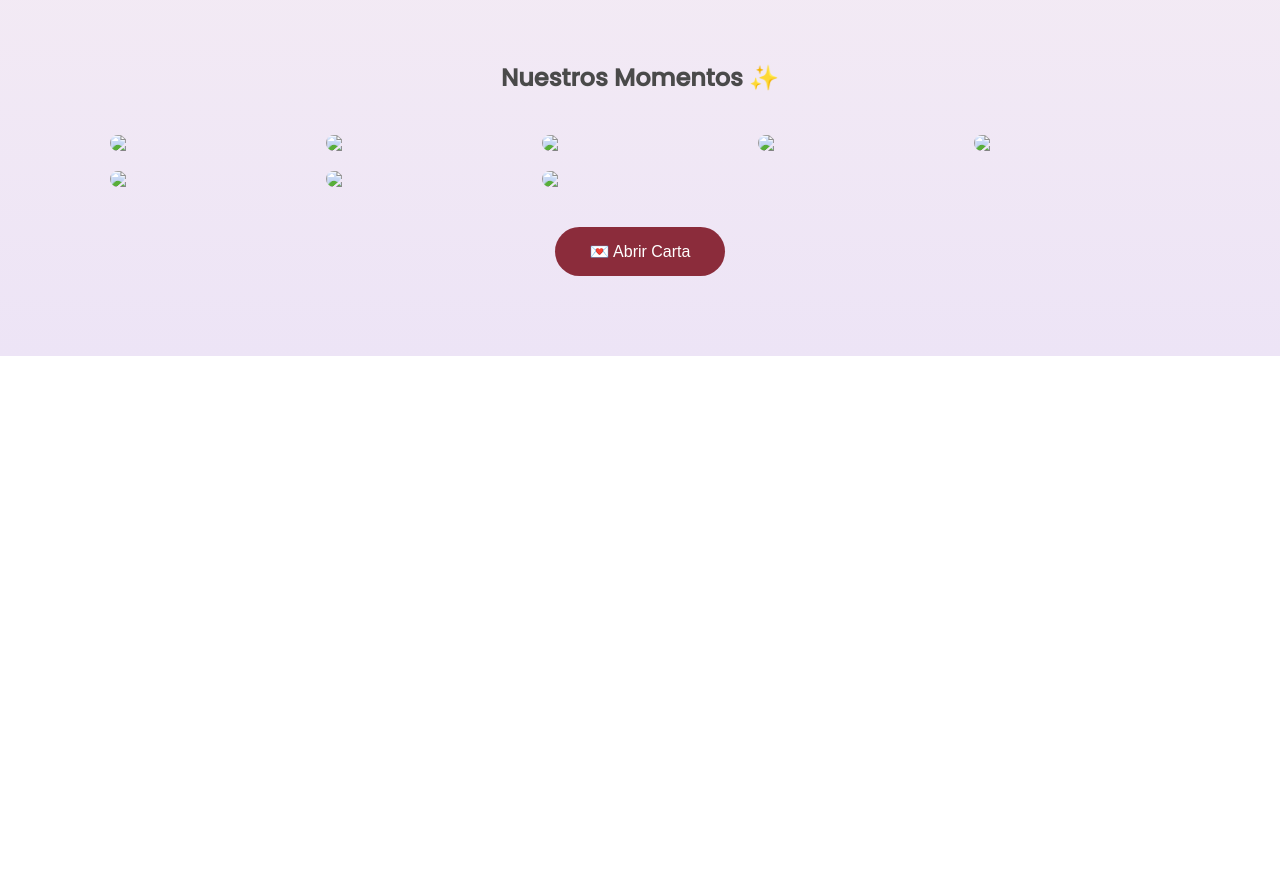
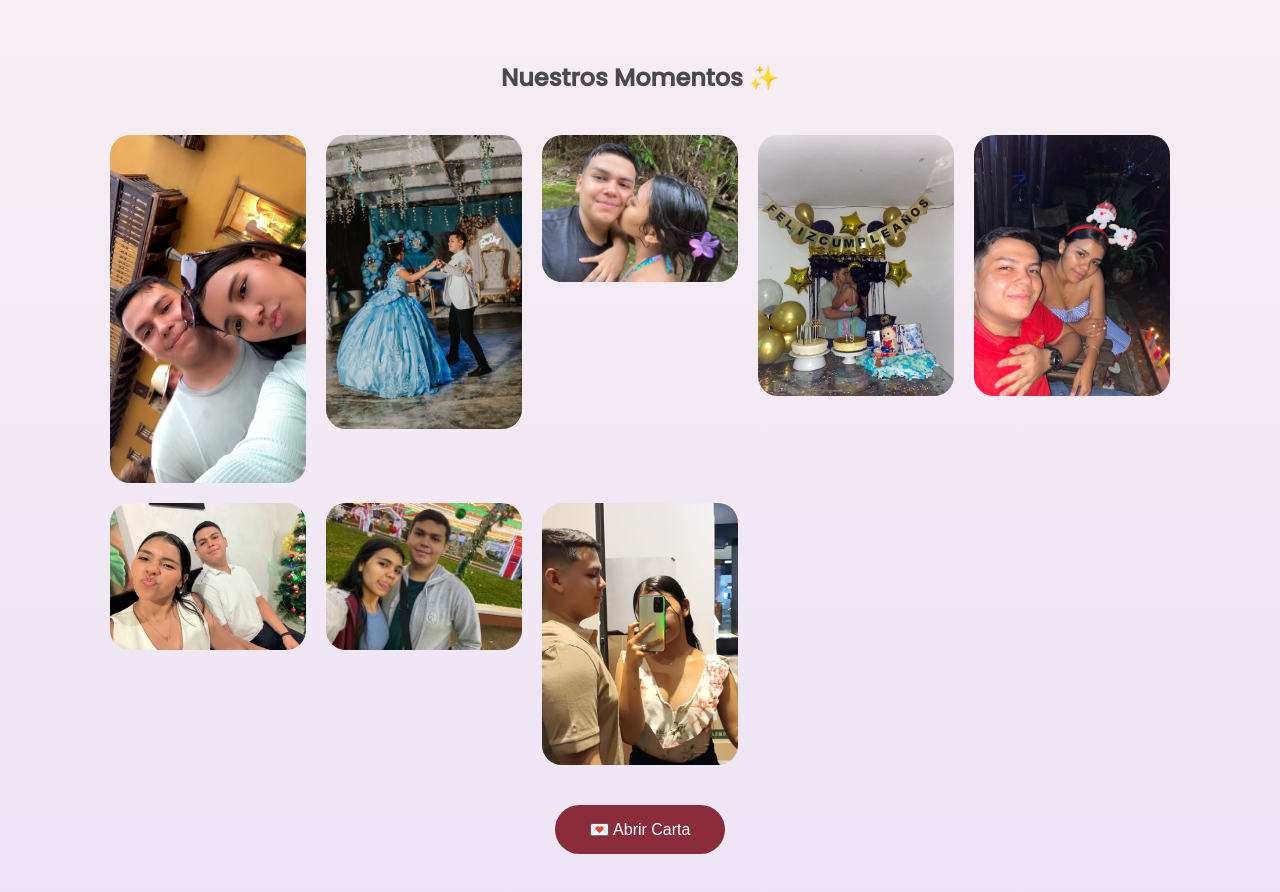
Before and after one commit to JuanP0412/mesversario-camila-j-04-02-2026-only-co, a plain HTML site: page index.html in a window 1280 px wide. Shown: the part 820-1712 px from the top of the page. Before the commit the page ends 1176 px from the top, so only its background shows below. Drawn offline with nearby package versions, Linux system fonts and the light colour scheme.

Commit message:
Change image file extensions in index.html
Updated image file extensions from .jpg to .jpeg.

```diff
--- a/index.html
+++ b/index.html
@@ -23,14 +23,14 @@
   <h2>Nuestros Momentos ✨</h2>
 
   <div class="gallery">
-    <img src="img/foto1.jpg">
-    <img src="img/foto2.jpg">
-    <img src="img/foto3.jpg">
-    <img src="img/foto4.jpg">
-    <img src="img/foto5.jpg">
-    <img src="img/foto6.jpg">
-    <img src="img/foto7.jpg">
-    <img src="img/foto8.jpg">
+    <img src="img/foto1.jpeg">
+    <img src="img/foto2.jpeg">
+    <img src="img/foto3.jpeg">
+    <img src="img/foto4.jpeg">
+    <img src="img/foto5.jpeg">
+    <img src="img/foto6.jpeg">
+    <img src="img/foto7.jpeg">
+    <img src="img/foto8.jpeg">
   </div>
 
   <div class="letter-btn">
```
